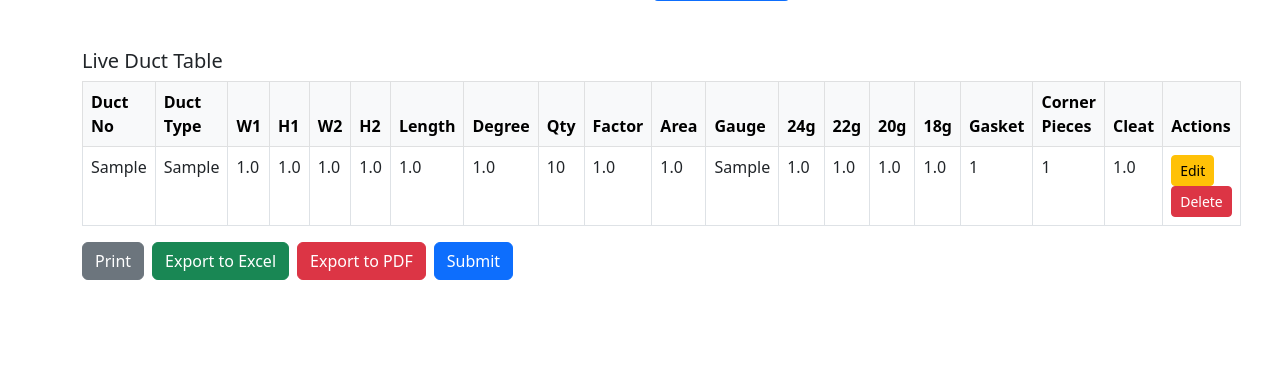
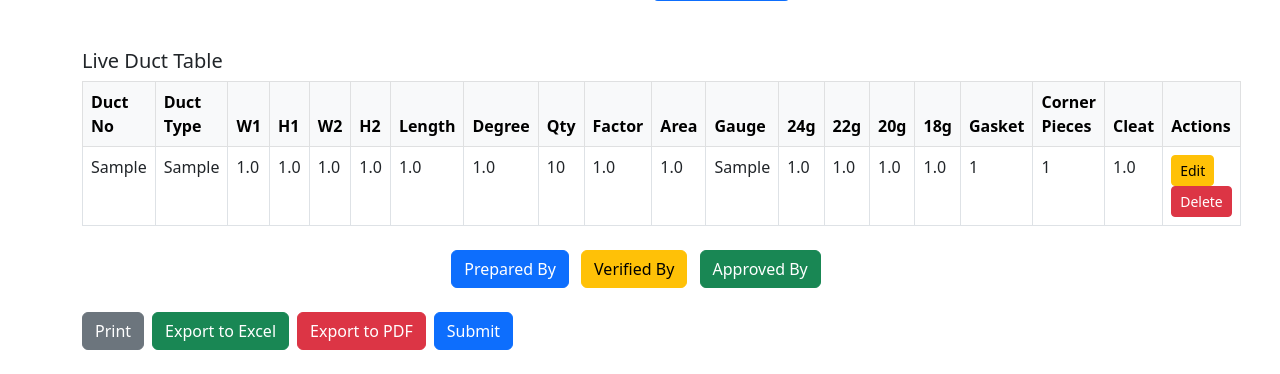
Before and after one commit to dudetech-web/Vanesengineering.com, a Flask app: template templates/add_measurement_sheet.html in a window 1280 px wide. Shown: the part 473-847 px from the top of the page. Before the commit the page ends 753 px from the top, so only its background shows below. Run offline with Flask 3, Linux system fonts and the light colour scheme; tables that the repository leaves empty hold one stand-in row (values such as "Sample post"); the template is opened without the code that fills it: values that come from a table or form of the project are taken from there, most other values are stand-ins (such as "Sample title", 1, 10 or a date in 2020); some libraries are stand-ins or nearby versions.

Commit message:
Update add_measurement_sheet.html

```diff
--- a/templates/add_measurement_sheet.html
+++ b/templates/add_measurement_sheet.html
@@ -109,6 +109,39 @@
   {% endfor %}
             </tbody>
         </table>
+        <!-- Signature Buttons Section -->
+<div class="mt-4 mb-4 text-center">
+  <button class="btn btn-primary me-2" onclick="showSignature('prepared')">Prepared By</button>
+  <button class="btn btn-warning me-2" onclick="showSignature('verified')">Verified By</button>
+  <button class="btn btn-success me-2" onclick="showSignature('approved')">Approved By</button>
+</div>
+
+<!-- Display Area -->
+<div id="signatureDisplay" class="text-center fw-bold" style="font-size: 1.1rem;"></div>
+
+<script>
+  function getCurrentDateTime() {
+    const now = new Date();
+    return now.toLocaleString(); // Format: e.g. "7/29/2025, 3:45:00 PM"
+  }
+
+  function showSignature(type) {
+    const signatureDisplay = document.getElementById('signatureDisplay');
+    const currentTime = getCurrentDateTime();
+
+    let message = '';
+    if (type === 'prepared') {
+      message = `✅ Prepared By: Design Engineer<br><small class="text-muted">Time: ${currentTime}</small>`;
+    } else if (type === 'verified') {
+      message = `📝 Verified By: Project Manager<br><small class="text-muted">Time: ${currentTime}</small>`;
+    } else if (type === 'approved') {
+      message = `🔏 Approved By: Managing Director<br><small class="text-muted">Time: ${currentTime}</small>`;
+    }
+
+    signatureDisplay.innerHTML = message;
+  }
+</script>
+
 
         <div class="d-flex gap-2">
             <button class="btn btn-secondary" onclick="window.print()">Print</button>
```
